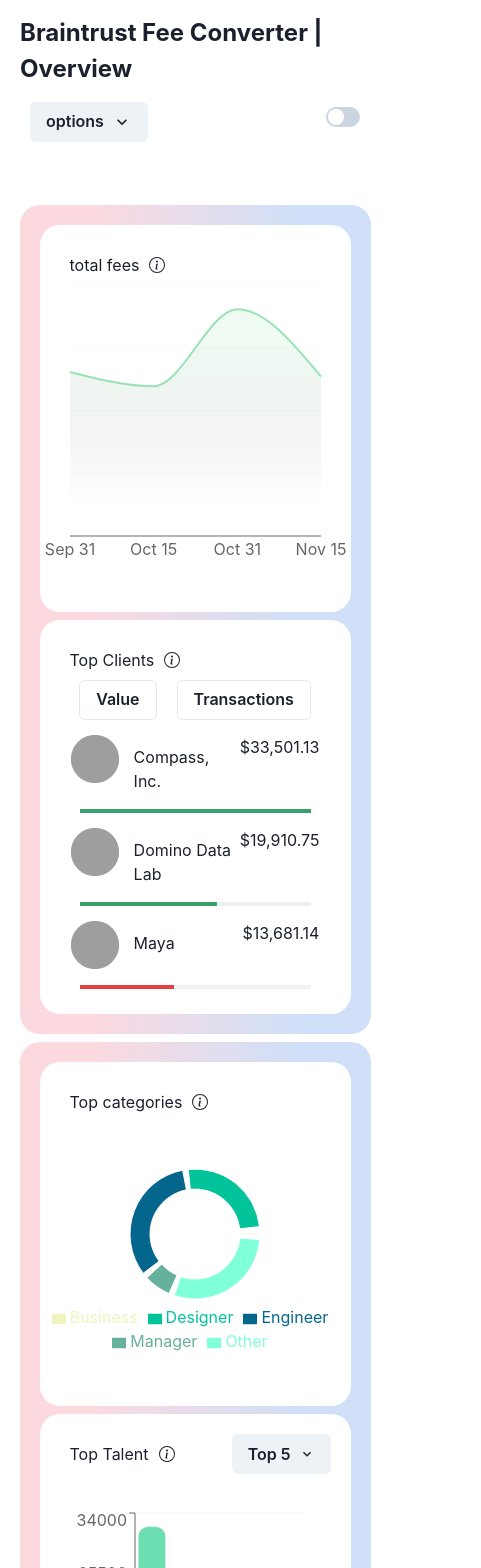
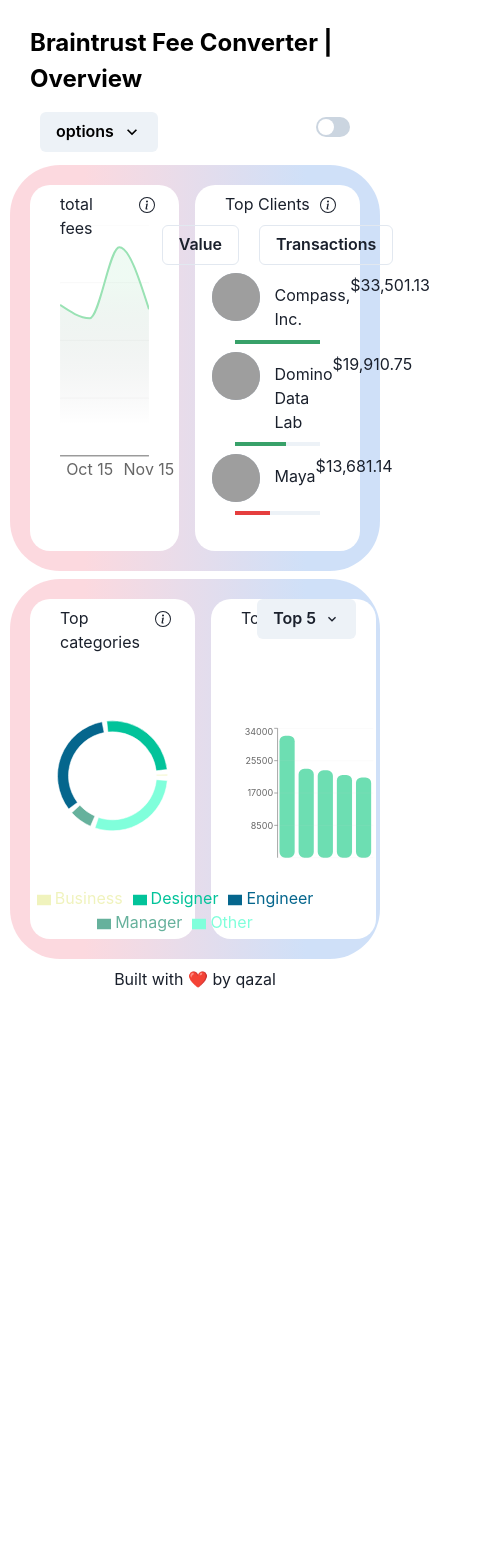
Before and after one commit to Qazalin/braintrust-analytics, a React (Create React App) app: page / in a window 390 px wide. Shown: the top 1568 px of the page, 481 px wide, since content can reach past the window. After the commit the page ends 991 px from the top, so only its background shows below. Built offline with nearby package versions, Linux system fonts and the light colour scheme; grey boxes are pictures that could not be loaded.

Commit message:
feat(components): layout

```diff
--- a/src/App.jsx
+++ b/src/App.jsx
@@ -1,18 +1,14 @@
-import {
-  Link as ChakraLink,
-  useMediaQuery,
-  ChakraProvider,
-} from '@chakra-ui/react'
-import { DesktopLayout } from './components/desktop/Layout'
-import { MobileLayout } from './components/mobile/Layout'
+import { useMediaQuery, ChakraProvider } from "@chakra-ui/react"
+import { DesktopLayout } from "./components/desktop/Layout"
+import { MobileLayout } from "./components/mobile/Layout"
 
 function App() {
-  const [isMobile] = useMediaQuery('(max-width: 738px)')
-  return (
-    <ChakraProvider>
-      {isMobile ? <MobileLayout /> : <DesktopLayout />}
-    </ChakraProvider>
-  )
+    const [isMobile] = useMediaQuery("(max-width: 200px)")
+    return (
+        <ChakraProvider>
+            {isMobile ? <MobileLayout /> : <DesktopLayout />}
+        </ChakraProvider>
+    )
 }
 
 export default App
--- a/src/components/ClientView.jsx
+++ b/src/components/ClientView.jsx
@@ -1,4 +1,4 @@
-import { Text, Avatar, Box, Flex, Progress } from "@chakra-ui/react";
+import { Text, Avatar, Box, Flex, Progress } from "@chakra-ui/react"
 
 export const ClientView = ({
     type,
@@ -16,7 +16,7 @@ export const ClientView = ({
                     </Text>
                 </Flex>
                 <Text>
-          {type == "transactions"
+                    {type === "transactions"
                         ? client.transactions[0]
                         : `$${client.value[0].toLocaleString()}`}
                 </Text>
@@ -28,5 +28,5 @@ export const ClientView = ({
                 mx="40px"
             />
         </Box>
-  );
-};
+    )
+}
--- /dev/null
+++ b/src/components/Layout.jsx
@@ -0,0 +1,13 @@
+import { Grid, GridItem } from "@chakra-ui/react"
+
+export const Layout = () => {
+    return (
+        <Grid
+            templateColumns={["repeat(2, 1fr)", "repeat(4, 1fr)"]}
+            w="100%"
+            h="100%"
+        >
+            <GridItem colSpan={2} bg="red"></GridItem>
+        </Grid>
+    )
+}
--- a/src/components/TalentView.jsx
+++ b/src/components/TalentView.jsx
@@ -5,15 +5,15 @@ import {
     MenuButton,
     MenuList,
     Button,
-} from '@chakra-ui/react'
-import { ChevronDownIcon } from '@chakra-ui/icons'
-import { useState } from 'react'
+} from "@chakra-ui/react"
+import { ChevronDownIcon } from "@chakra-ui/icons"
+import { useState } from "react"
 
-import { TalentChart as MobileChart } from './mobile/charts/TopTalent'
-import { TalentChart as DesktopChart } from './desktop/charts/TopTalent'
+import { TalentChart as MobileChart } from "./mobile/charts/TopTalent"
+import { TalentChart as DesktopChart } from "./desktop/charts/TopTalent"
 
 export const TalentView = ({ data, isMobile }) => {
-  const [range, setRange] = useState('Top 5')
+    const [range, setRange] = useState("Top 5")
 
     function handleChangeRange(selected) {
         setRange(selected)
@@ -28,46 +28,51 @@ export const TalentView = ({ data, isMobile }) => {
                     </MenuButton>
                     <MenuList>
                         <MenuItem
-              textTransform={'capitalize'}
-              onClick={() => handleChangeRange('Top 5')}
+                            textTransform={"capitalize"}
+                            onClick={() => handleChangeRange("Top 5")}
                         >
                             Top 5
                         </MenuItem>
                         <MenuItem
-              textTransform={'capitalize'}
-              onClick={() => handleChangeRange('Top 10')}
+                            textTransform={"capitalize"}
+                            onClick={() => handleChangeRange("Top 10")}
                         >
                             Top 10
                         </MenuItem>
                         <MenuItem
-              textTransform={'capitalize'}
-              onClick={() => handleChangeRange('Top 20')}
+                            textTransform={"capitalize"}
+                            onClick={() => handleChangeRange("Top 20")}
                         >
                             Top 20
                         </MenuItem>
                         <MenuItem
-              textTransform={'capitalize'}
-              onClick={() => handleChangeRange('All')}
+                            textTransform={"capitalize"}
+                            onClick={() => handleChangeRange("All")}
                         >
                             All
                         </MenuItem>
                     </MenuList>
                 </Menu>
             </Box>
-      <Box pt="4px">
+            <Box
+                pt="4px"
+                display="flex"
+                alignItems="center"
+                justifyContent="center"
+            >
                 {isMobile ? (
                     <MobileChart
                         data={data}
                         dataKey="fees"
                         range={parseInt(range.substring(3, range.length))}
-            isAll={range == 'All'}
+                        isAll={range === "All"}
                     />
                 ) : (
                     <DesktopChart
                         data={data}
                         dataKey="fees"
                         range={parseInt(range.substring(3, range.length))}
-            isAll={range == 'All'}
+                        isAll={range === "All"}
                     />
                 )}
             </Box>
--- a/src/components/desktop/SectionContainer.jsx
+++ b/src/components/desktop/SectionContainer.jsx
@@ -1,19 +1,18 @@
-import { HStack, useColorMode, VStack } from '@chakra-ui/react'
+import { HStack, useColorMode, VStack } from "@chakra-ui/react"
 
 export const SectionContainer = ({ children }) => {
     const { colorMode } = useColorMode()
     const bgGradinet = {
-    light: 'linear-gradient(to-r, #FCD9DF 20%, #CFE0F8 80%)',
-    dark: 'linear-gradient(to-r, rgba(55,53,51,1) 15%, rgba(6,47,63,1) 69%, rgba(41,50,38,1) 93%)',
+        light: "linear-gradient(to-r, #FCD9DF 20%, #CFE0F8 80%)",
+        dark: "linear-gradient(to-r, rgba(55,53,51,1) 15%, rgba(6,47,63,1) 69%, rgba(41,50,38,1) 93%)",
     }
 
     return (
         <HStack
             spacing={4}
-      width={'90%'}
-      h="50%"
-      borderRadius={'50'}
+            borderRadius={"50"}
             p="20px"
+            w="100%"
             bgGradient={bgGradinet[colorMode]}
             mt="40px"
         >
```
Also changed, not shown: public/logo.jpg (deleted). Lines whose indentation alone changed are shown as unchanged.
